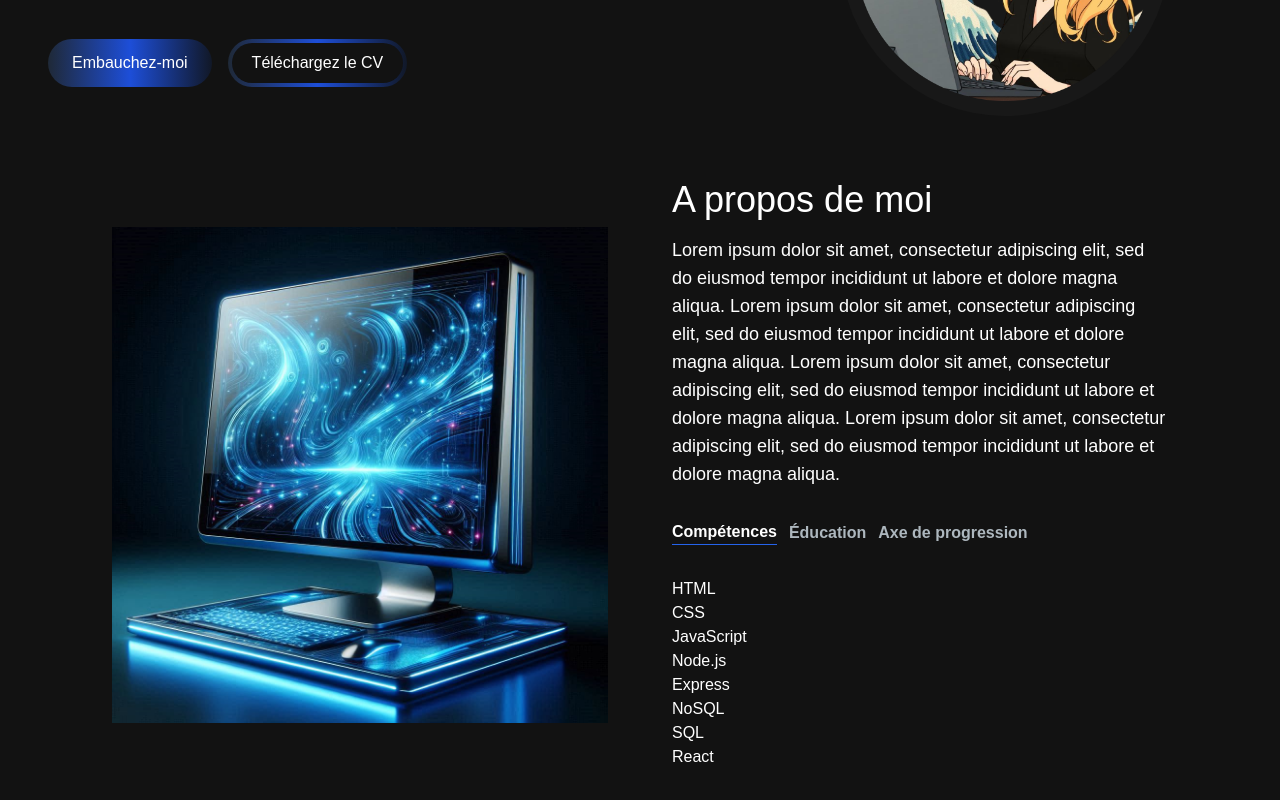
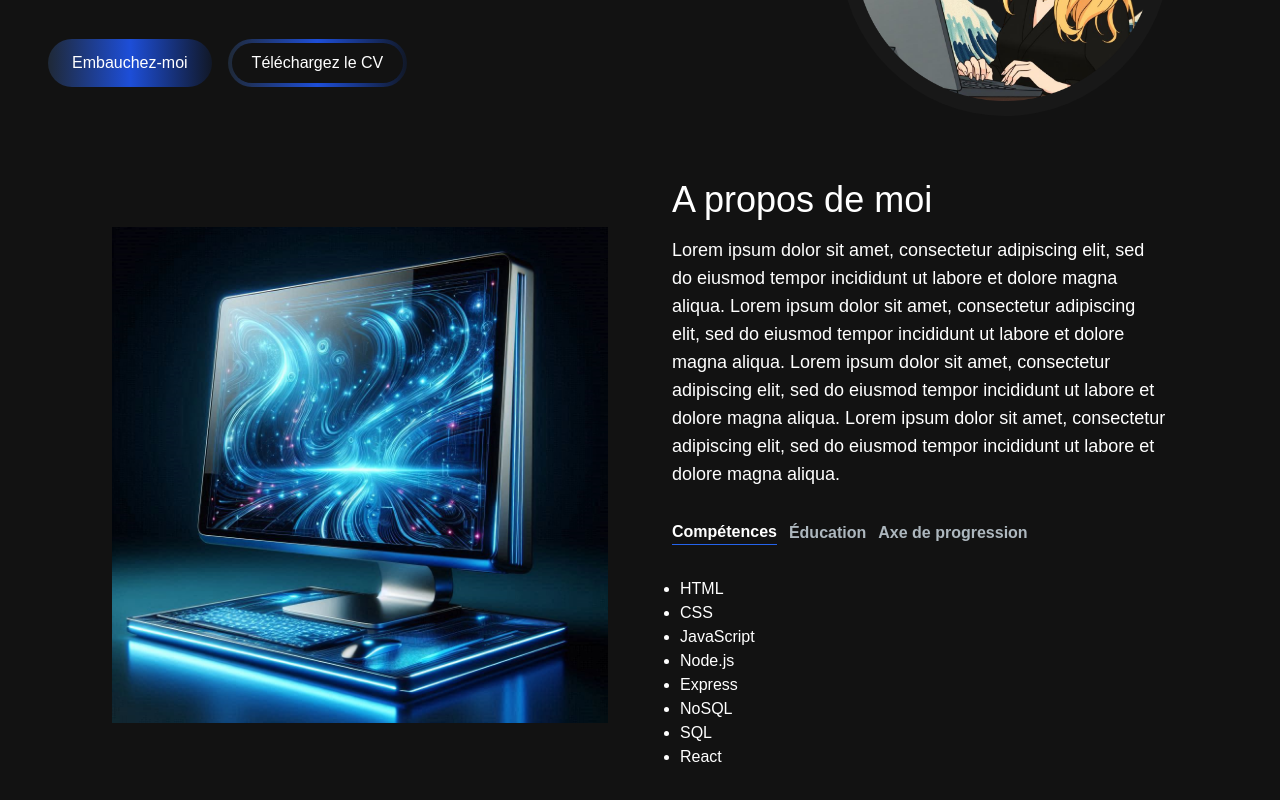
Before and after one commit to xpatk/portfolio, a Next.js app: page / in a window 1280 px wide. Shown: the part 342-1142 px from the top of the page. Built offline with nearby package versions, Linux system fonts and the light colour scheme.

Commit message:
bullet points on about me lists

```diff
--- a/app/components/Apropos.jsx
+++ b/app/components/Apropos.jsx
@@ -8,7 +8,7 @@ const TAB_DATA = [
     title: "Skills",
     id: "skills",
     content: (
-      <ul>
+      <ul className="list-disc pl-2">
         <li>HTML</li>
         <li>CSS</li>
         <li>JavaScript</li>
@@ -24,7 +24,7 @@ const TAB_DATA = [
     title: "Education",
     id: "education",
     content: (
-      <ul>
+      <ul className="list-disc pl-2">
         <li>BAC +3/4 Développeur d'applications - Java (à venir)</li>
         <li>BAC +2 Développeur Web</li>
         <li>BAC +3 Indologie Université de Varsovie</li>
@@ -35,7 +35,7 @@ const TAB_DATA = [
     title: "Prochaines",
     id: "prochaines",
     content: (
-      <ul>
+      <ul className="list-disc pl-2">
         <li>Java</li>
         <li>Spring Boot</li>
         <li>Microservices</li>
```
